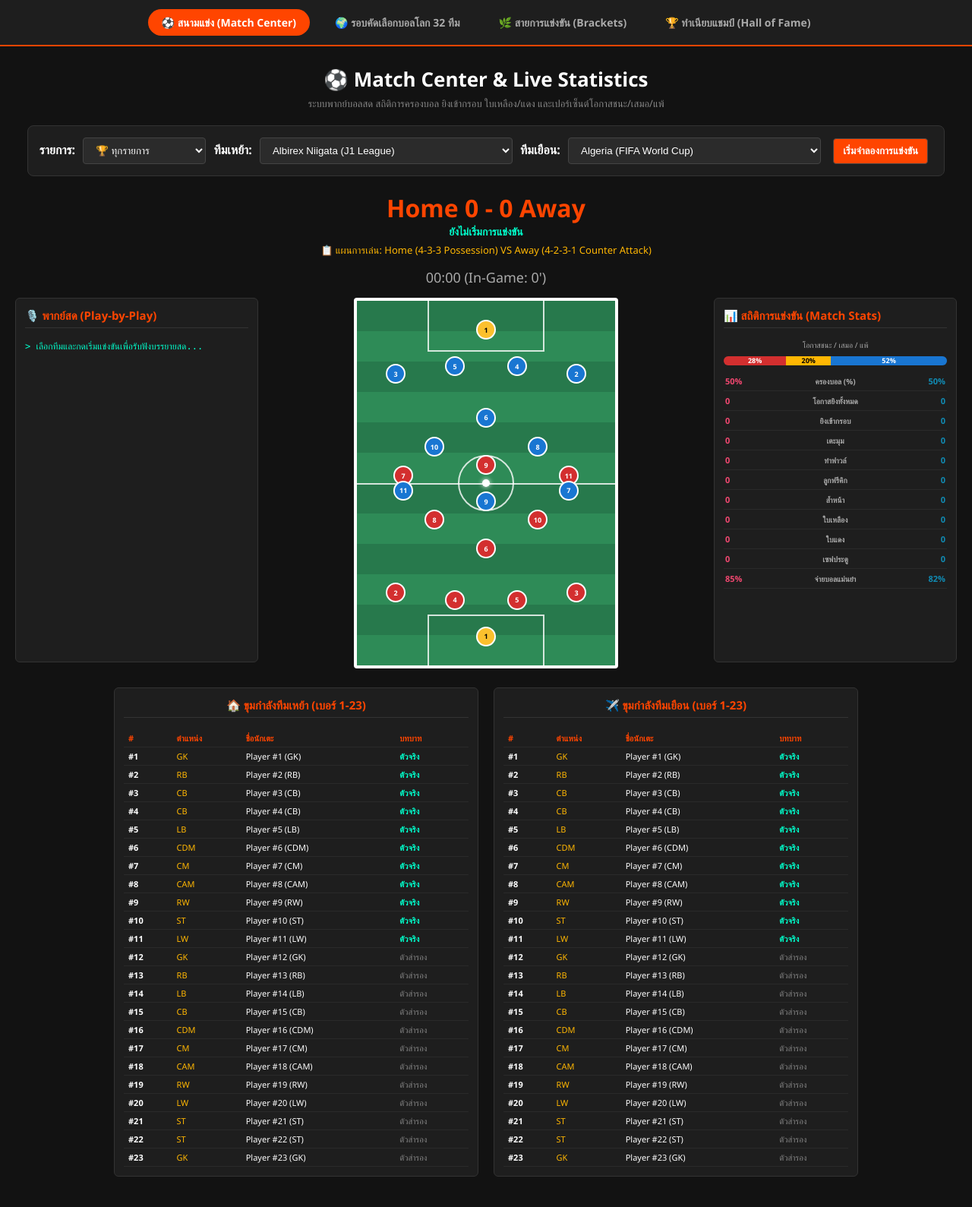
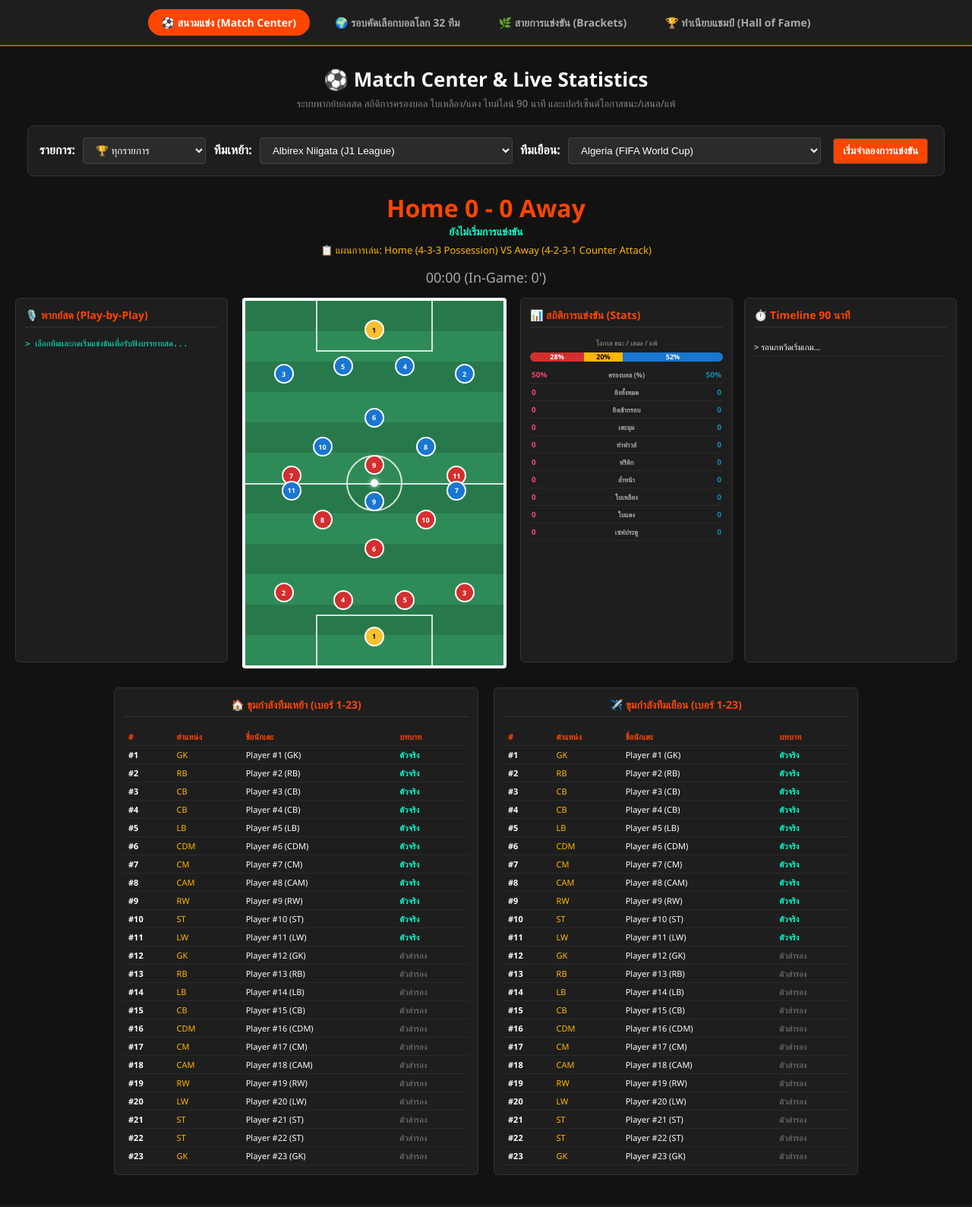
Before and after one commit to tkhaewtar36-coder/my-football-game, a Flask app: page / in a window 1280 px wide. Shown: the whole page at 76% size. After the commit the page ends 1547 px from the top, so only its background shows below. Run offline with Flask 3, Linux system fonts and the light colour scheme; data that the repository does not hold is empty.

Commit message:
Update index.html

```diff
--- a/templates/index.html
+++ b/templates/index.html
@@ -10,7 +10,7 @@
     .tactics-banner { font-size: 13px; color: #ffb703; margin-bottom: 15px; font-weight: 500; }
     .match-clock { font-size: 18px; color: #aaa; margin-bottom: 15px; }
 
-    .main-grid { display: flex; justify-content: center; gap: 20px; flex-wrap: wrap; text-align: left; }
+    .main-grid { display: flex; justify-content: center; gap: 15px; flex-wrap: wrap; text-align: left; }
 
     /* Pitch */
     .pitch { width: 340px; height: 480px; background: repeating-linear-gradient(0deg, #2e8b57, #2e8b57 40px, #27794c 40px, #27794c 80px); border: 4px solid #fff; position: relative; border-radius: 4px; overflow: hidden; margin: 0 auto; }
@@ -26,24 +26,24 @@
     .btn-start { background: #ff4500; color: white; font-weight: bold; cursor: pointer; }
 
     /* Side Panels */
-    .panel-box { background: #1e1e1e; border: 1px solid #333; border-radius: 6px; padding: 12px; width: 320px; height: 480px; box-sizing: border-box; overflow-y: auto; }
-    .panel-box h3 { color: #ff4500; margin-top: 0; font-size: 15px; border-bottom: 1px solid #333; padding-bottom: 6px; }
+    .panel-box { background: #1e1e1e; border: 1px solid #333; border-radius: 6px; padding: 12px; width: 280px; height: 480px; box-sizing: border-box; overflow-y: auto; }
+    .panel-box h3 { color: #ff4500; margin-top: 0; font-size: 14px; border-bottom: 1px solid #333; padding-bottom: 6px; }
 
-    .commentary-log { font-family: monospace; font-size: 12px; color: #00ffcc; line-height: 1.6; }
-    .timeline-list { list-style: none; padding: 0; margin: 0; font-size: 12px; }
-    .timeline-list li { padding: 5px 0; border-bottom: 1px dashed #333; }
+    .commentary-log { font-family: monospace; font-size: 11px; color: #00ffcc; line-height: 1.5; }
+    .timeline-list { list-style: none; padding: 0; margin: 0; font-size: 11px; }
+    .timeline-list li { padding: 4px 0; border-bottom: 1px dashed #333; }
     .badge-yellow { background: #ffd166; color: #000; padding: 1px 4px; border-radius: 2px; font-weight: bold; }
     .badge-red { background: #ef476f; color: #fff; padding: 1px 4px; border-radius: 2px; font-weight: bold; }
     .badge-goal { background: #06d6a0; color: #000; padding: 1px 4px; border-radius: 2px; font-weight: bold; }
 
     /* Match Stats Table Component */
-    .stats-table { width: 100%; border-collapse: collapse; font-size: 11px; margin-top: 5px; }
-    .stats-table td { padding: 5px 2px; border-bottom: 1px solid #2a2a2a; }
-    .stat-label { text-align: center; color: #aaa; font-weight: bold; font-size: 10px; text-transform: uppercase; }
+    .stats-table { width: 100%; border-collapse: collapse; font-size: 10px; margin-top: 5px; }
+    .stats-table td { padding: 4px 2px; border-bottom: 1px solid #2a2a2a; }
+    .stat-label { text-align: center; color: #aaa; font-weight: bold; font-size: 9px; text-transform: uppercase; }
     .stat-home { text-align: left; font-weight: bold; color: #ef476f; width: 25%; }
     .stat-away { text-align: right; font-weight: bold; color: #118ab2; width: 25%; }
 
-    .prob-bar-container { display: flex; height: 12px; border-radius: 6px; overflow: hidden; background: #333; margin: 8px 0; font-size: 9px; font-weight: bold; text-align: center; line-height: 12px; }
+    .prob-bar-container { display: flex; height: 12px; border-radius: 6px; overflow: hidden; background: #333; margin: 6px 0; font-size: 9px; font-weight: bold; text-align: center; line-height: 12px; }
     .prob-home { background: #d32f2f; color: #fff; }
     .prob-draw { background: #ffb703; color: #000; }
     .prob-away { background: #1976d2; color: #fff; }
@@ -56,7 +56,7 @@
 
 <div class="header-title">
     <h1>⚽ Match Center & Live Statistics</h1>
-    <p>ระบบพากย์บอลสด สถิติการครองบอล ยิงเข้ากรอบ ใบเหลือง/แดง และเปอร์เซ็นต์โอกาสชนะ/เสมอ/แพ้</p>
+    <p>ระบบพากย์บอลสด สถิติการครองบอล ใบเหลือง/แดง ไทม์ไลน์ 90 นาที และเปอร์เซ็นต์โอกาสชนะ/เสนอ/แพ้</p>
 </div>
 
 <div class="setup-box">
@@ -118,10 +118,9 @@
 
     <!-- Panel 3: Live Match Statistics & Win Probability -->
     <div class="panel-box">
-        <h3>📊 สถิติการแข่งขัน (Match Stats)</h3>
+        <h3>📊 สถิติการแข่งขัน (Stats)</h3>
 
-        <!-- Win Probability Bar -->
-        <div style="font-size: 10px; color: #aaa; text-align: center; margin-bottom: 2px;">โอกาสชนะ / เสมอ / แพ้</div>
+        <div style="font-size: 9px; color: #aaa; text-align: center; margin-bottom: 2px;">โอกาส ชนะ / เสมอ / แพ้</div>
         <div class="prob-bar-container">
             <div class="prob-home" id="probHomeBar" style="width: 40%;">40%</div>
             <div class="prob-draw" id="probDrawBar" style="width: 30%;">30%</div>
@@ -130,17 +129,24 @@
 
         <table class="stats-table">
             <tr><td class="stat-home" id="stHomePoss">50%</td><td class="stat-label">ครองบอล (%)</td><td class="stat-away" id="stAwayPoss">50%</td></tr>
-            <tr><td class="stat-home" id="stHomeShots">0</td><td class="stat-label">โอกาสยิงทั้งหมด</td><td class="stat-away" id="stAwayShots">0</td></tr>
+            <tr><td class="stat-home" id="stHomeShots">0</td><td class="stat-label">ยิงทั้งหมด</td><td class="stat-away" id="stAwayShots">0</td></tr>
             <tr><td class="stat-home" id="stHomeOnTarget">0</td><td class="stat-label">ยิงเข้ากรอบ</td><td class="stat-away" id="stAwayOnTarget">0</td></tr>
             <tr><td class="stat-home" id="stHomeCorners">0</td><td class="stat-label">เตะมุม</td><td class="stat-away" id="stAwayCorners">0</td></tr>
             <tr><td class="stat-home" id="stHomeFouls">0</td><td class="stat-label">ทำฟาวล์</td><td class="stat-away" id="stAwayFouls">0</td></tr>
-            <tr><td class="stat-home" id="stHomeFreeKicks">0</td><td class="stat-label">ลูกฟรีคิก</td><td class="stat-away" id="stAwayFreeKicks">0</td></tr>
+            <tr><td class="stat-home" id="stHomeFreeKicks">0</td><td class="stat-label">ฟรีคิก</td><td class="stat-away" id="stAwayFreeKicks">0</td></tr>
             <tr><td class="stat-home" id="stHomeOffsides">0</td><td class="stat-label">ล้ำหน้า</td><td class="stat-away" id="stAwayOffsides">0</td></tr>
             <tr><td class="stat-home" id="stHomeYellows">0</td><td class="stat-label">ใบเหลือง</td><td class="stat-away" id="stAwayYellows">0</td></tr>
             <tr><td class="stat-home" id="stHomeReds">0</td><td class="stat-label">ใบแดง</td><td class="stat-away" id="stAwayReds">0</td></tr>
             <tr><td class="stat-home" id="stHomeSaves">0</td><td class="stat-label">เซฟประตู</td><td class="stat-away" id="stAwaySaves">0</td></tr>
-            <tr><td class="stat-home" id="stHomePassAcc">85%</td><td class="stat-label">จ่ายบอลแม่นยำ</td><td class="stat-away" id="stAwayPassAcc">82%</td></tr>
         </table>
+    </div>
+
+    <!-- Panel 4: 90 Min Match Timeline -->
+    <div class="panel-box">
+        <h3>⏱️ Timeline 90 นาที</h3>
+        <ul class="timeline-list" id="timelineList">
+            <li>> รอนกหวีดเริ่มเกม...</li>
+        </ul>
     </div>
 </div>
 
@@ -169,7 +175,6 @@
     let homePlayersData = [], awayPlayersData = [];
     const TOTAL_REAL_SECONDS = 25 * 60;
 
-    // Match Stats Structure
     let stats = {
         homePoss: 50, awayPoss: 50,
         homeShots: 0, awayShots: 0,
@@ -320,6 +325,7 @@
         if (matchInterval) clearInterval(matchInterval);
         realSeconds = 0; homeGoals = 0; awayGoals = 0;
         resetStats();
+        document.getElementById('timelineList').innerHTML = '<li>> เริ่มนกหวีดแข่งขัน...</li>';
 
         const homeSelect = document.getElementById('homeTeam');
         const awaySelect = document.getElementById('awayTeam');
@@ -371,7 +377,6 @@
 
         let rand = Math.random();
 
-        // Dynamically adjust possession
         if (isHomeAction) {
             stats.homePoss = Math.min(stats.homePoss + 1, 75);
             stats.awayPoss = 100 - stats.homePoss;
@@ -388,11 +393,13 @@
             else { awayGoals++; stats.awayShots++; stats.awayOnTarget++; }
             document.getElementById('scoreBoard').innerText = `${homeName} ${homeGoals} - ${awayGoals} ${awayName}`;
             addCommentary(`[${inGameMin}'] ⚽ GOAL!!! #${p1.shirt_number} ${p1.name} (${activeTeam}) ปั่นด้วยขวาเข้าเสาไกลยิงประตูได้อย่างสมบูรณ์แบบ!`);
+            addTimeline(`${inGameMin}'`, `<span class="badge-goal">GOAL!</span> #${p1.shirt_number} ${p1.name} (${activeTeam})`);
         } else if (rand < 0.006) {
             // YELLOW CARD
             if (isHomeAction) { stats.awayYellows++; stats.homeFreeKicks++; stats.awayFouls++; }
             else { stats.homeYellows++; stats.awayFreeKicks++; stats.homeFouls++; }
             addCommentary(`[${inGameMin}'] 🟨 ใบเหลือง! #${oppP.shirt_number} ${oppP.name} เข้าเสียบสกัดหนักใส่ #${p1.shirt_number} ${p1.name}!`);
+            addTimeline(`${inGameMin}'`, `<span class="badge-yellow">ใบเหลือง</span> #${oppP.shirt_number} ${oppP.name}`);
         } else if (rand < 0.010) {
             // SHOT SAVED
             if (isHomeAction) { stats.homeShots++; stats.homeOnTarget++; stats.awaySaves++; }
@@ -415,6 +422,7 @@
             // RED CARD
             if (isHomeAction) stats.awayReds++; else stats.homeReds++;
             addCommentary(`[${inGameMin}'] 🟥 ใบแดง! #${oppP.shirt_number} ${oppP.name} โดนใบแดงไล่ออกจากสนามทันที!`);
+            addTimeline(`${inGameMin}'`, `<span class="badge-red">ใบแดง</span> #${oppP.shirt_number} ${oppP.name}`);
         } else if (rand < 0.18) {
             // REGULAR PASS
             const actions = [
@@ -468,5 +476,10 @@
         box.innerHTML += `> ${msg}<br>`;
         box.scrollTop = box.scrollHeight;
     }
+
+    function addTimeline(time, msg) {
+        const list = document.getElementById('timelineList');
+        list.innerHTML = `<li><b>[${time}]</b> ${msg}</li>` + list.innerHTML;
+    }
 </script>
 {% endblock %}
```
